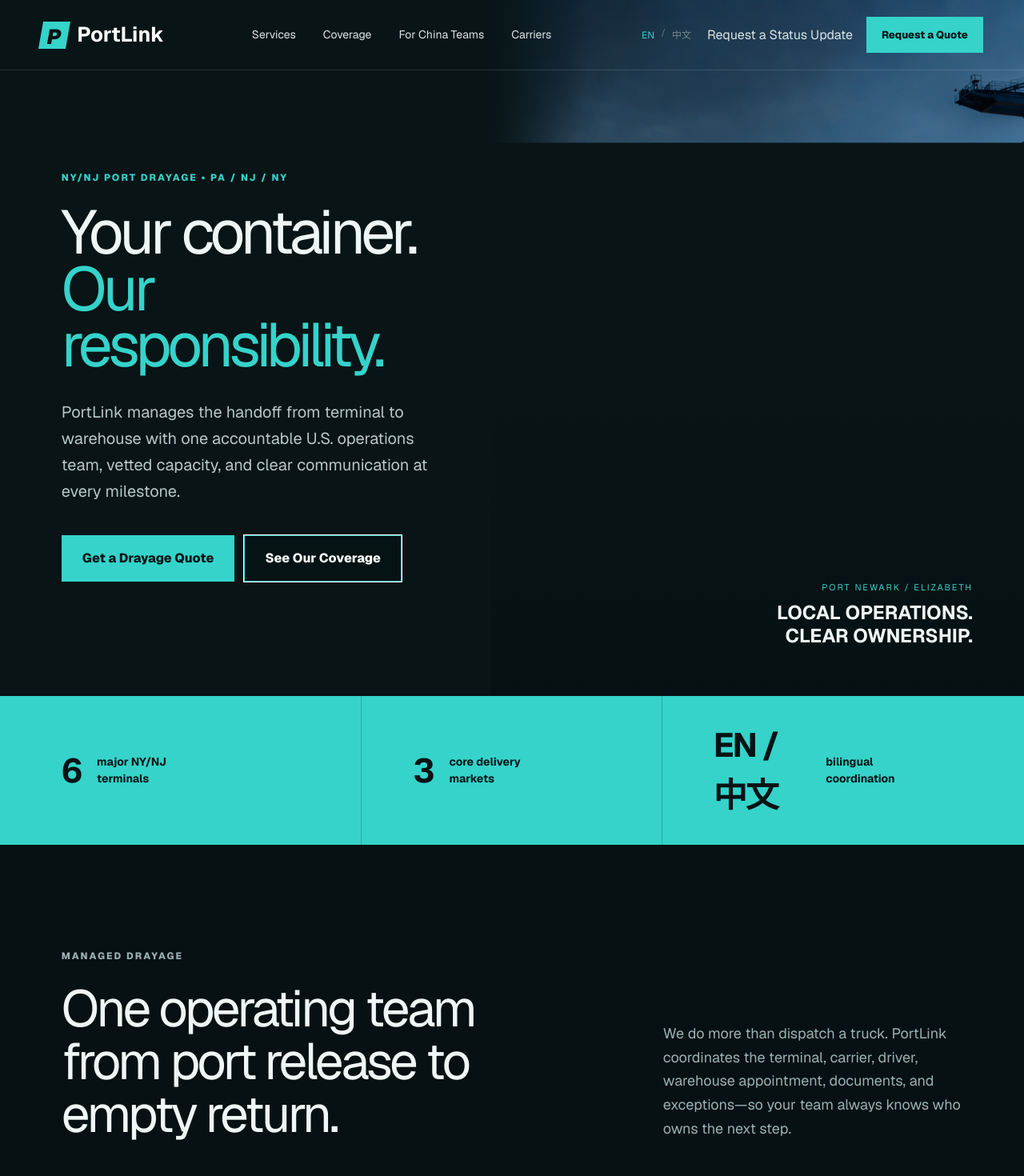
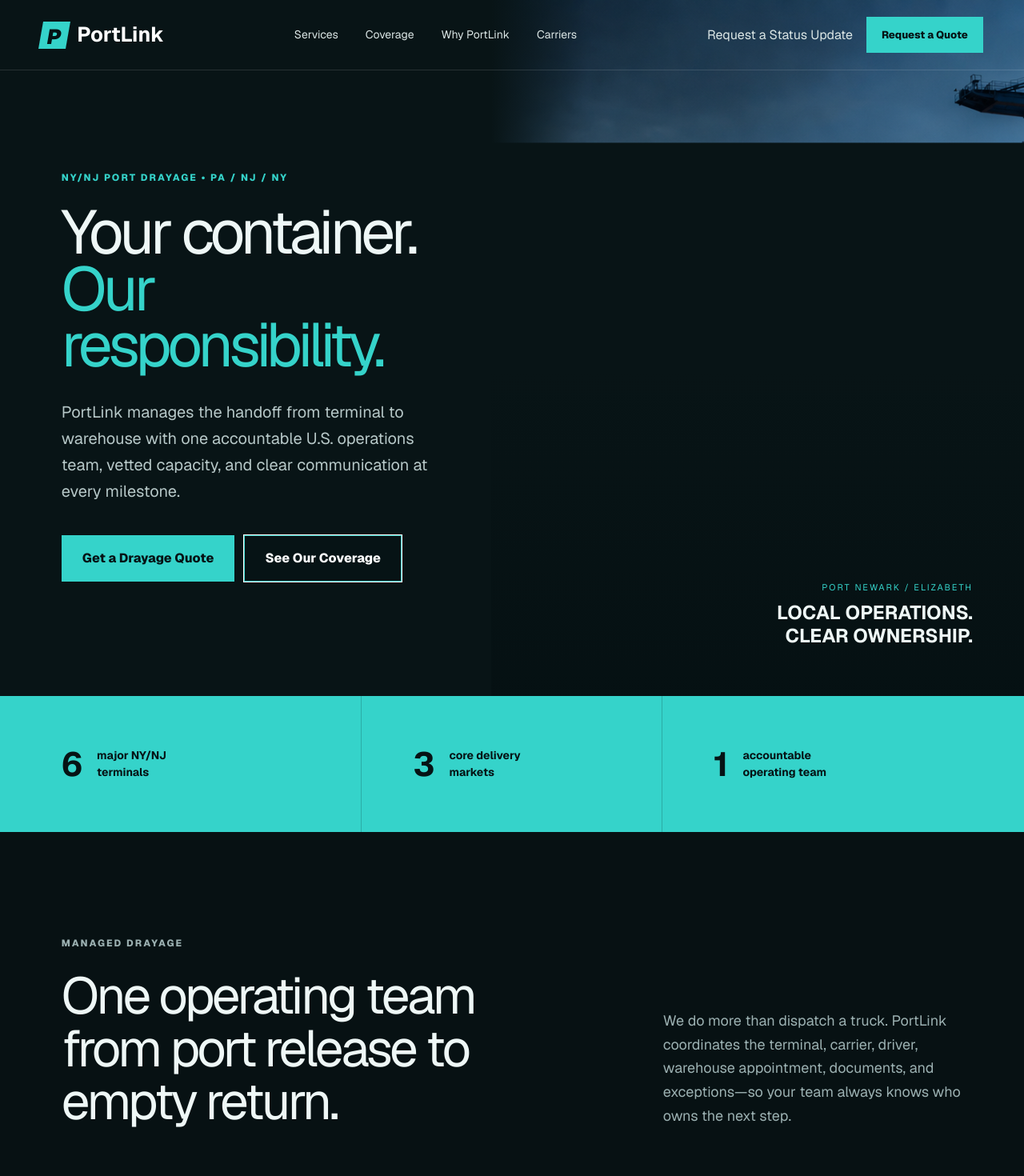
Before and after one commit to kirk2013/portlink-drayage, a Next.js app: page / in a window 1280 px wide. Shown: the top 1470 px of the page at 80% size. Built offline with nearby package versions, Linux system fonts and the light colour scheme.

Commit message:
Separate English and Chinese experiences without language switcher

```diff
--- a/app/page.tsx
+++ b/app/page.tsx
@@ -1,12 +1,13 @@
 "use client";
 
 import { FormEvent, useState } from "react";
+import { usePathname } from "next/navigation";
 
 type Lang = "en" | "zh";
 
 const copy = {
   en: {
-    nav: ["Services", "Coverage", "For China Teams", "Carriers"],
+    nav: ["Services", "Coverage", "Why PortLink", "Carriers"],
     quote: "Request a Quote",
     track: "Request a Status Update",
     eyebrow: "NY/NJ PORT DRAYAGE • PA / NJ / NY",
@@ -14,7 +15,7 @@
     sub: "PortLink manages the handoff from terminal to warehouse with one accountable U.S. operations team, vetted capacity, and clear communication at every milestone.",
     primary: "Get a Drayage Quote",
     secondary: "See Our Coverage",
-    facts: [["6", "major NY/NJ terminals"], ["3", "core delivery markets"], ["EN / 中文", "bilingual coordination"]],
+    facts: [["6", "major NY/NJ terminals"], ["3", "core delivery markets"], ["1", "accountable operating team"]],
     servicesKicker: "MANAGED DRAYAGE",
     servicesTitle: "One operating team from port release to empty return.",
     servicesIntro: "We do more than dispatch a truck. PortLink coordinates the terminal, carrier, driver, warehouse appointment, documents, and exceptions—so your team always knows who owns the next step.",
@@ -28,10 +29,10 @@
     coverageText: "Focused lanes create better carrier coverage, faster exception handling, and more consistent execution than a broad directory of phone numbers.",
     terminals: "Port Newark • Elizabeth • APM • Maher • PNCT • GCT Bayonne",
     markets: [["New Jersey", "North, Central, and key warehouse corridors"], ["Pennsylvania", "Bethlehem, Allentown, Lehigh Valley, and Eastern PA"], ["New York", "Metro-area delivery by lane review"]],
-    chinaKicker: "FOR CHINA-BASED IMPORTERS",
-    chinaTitle: "U.S. local execution without another layer of confusion.",
-    chinaText: "Keep your warehouse relationship, but take control of the drayage. PortLink gives cross-border teams a direct U.S. operating window for pricing, scheduling, status, documents, and exception management.",
-    chinaPoints: ["Bilingual operating support", "Clear quote and charge review", "Direct milestone communication", "U.S. warehouse coordination"],
+    chinaKicker: "FOR IMPORTERS & LOGISTICS TEAMS",
+    chinaTitle: "Local execution without the usual blind spots.",
+    chinaText: "PortLink gives importers, forwarders, and warehouse teams one operating window for pricing, scheduling, milestones, documents, and exception management.",
+    chinaPoints: ["One accountable team", "Clear quote and charge review", "Direct milestone communication", "Warehouse coordination"],
     carrierKicker: "CARRIER PARTNERS",
     carrierTitle: "Reliable freight for carriers who execute well.",
     carrierText: "We work with compliant motor carriers and qualified owner-operators who value clear dispatch, fast communication, clean documentation, and long-term volume.",
@@ -56,7 +57,7 @@
     sub: "从码头放行、提柜、送仓到还空，由美国本地运营团队统一协调。中文直接沟通，费用提前讲清，进度不用层层追问。",
     primary: "获取拖柜报价",
     secondary: "查看服务区域",
-    facts: [["6", "纽约／新泽西主要码头"], ["3", "核心配送区域"], ["中 / EN", "中美双语协调"]],
+    facts: [["6", "纽约／新泽西主要码头"], ["3", "核心配送区域"], ["1", "统一运营窗口"]],
     servicesKicker: "全流程拖柜管理",
     servicesTitle: "不是只帮您找辆车，而是把整个拖柜流程管起来。",
     servicesIntro: "PortLink统一对接码头、车队、司机和收货仓。从LFD、预约到POD、EIR和还空，每一步都有明确负责人，发生异常也有人在美国现场协调。",
@@ -92,7 +93,8 @@
 };
 
 export default function Home() {
-  const [lang, setLang] = useState<Lang>("en");
+  const pathname = usePathname();
+  const lang: Lang = pathname.startsWith("/zh") ? "zh" : "en";
   const [menu, setMenu] = useState(false);
   const [tracking, setTracking] = useState(false);
   const t = copy[lang];
@@ -120,7 +122,6 @@
         {t.nav.map((x, i) => <button key={x} onClick={() => { go(["services","coverage","china","carriers"][i]); setMenu(false); }}>{x}</button>)}
       </nav>
       <div className="actions">
-        <div className="langs"><button className={lang==="en"?"active":""} onClick={() => setLang("en")}>EN</button><span>/</span><button className={lang==="zh"?"active":""} onClick={() => setLang("zh")}>中文</button></div>
         <button className="link-button" onClick={() => setTracking(true)}>{t.track}</button>
         <button className="solid small" onClick={() => go("quote")}>{t.quote}</button>
       </div>
```
